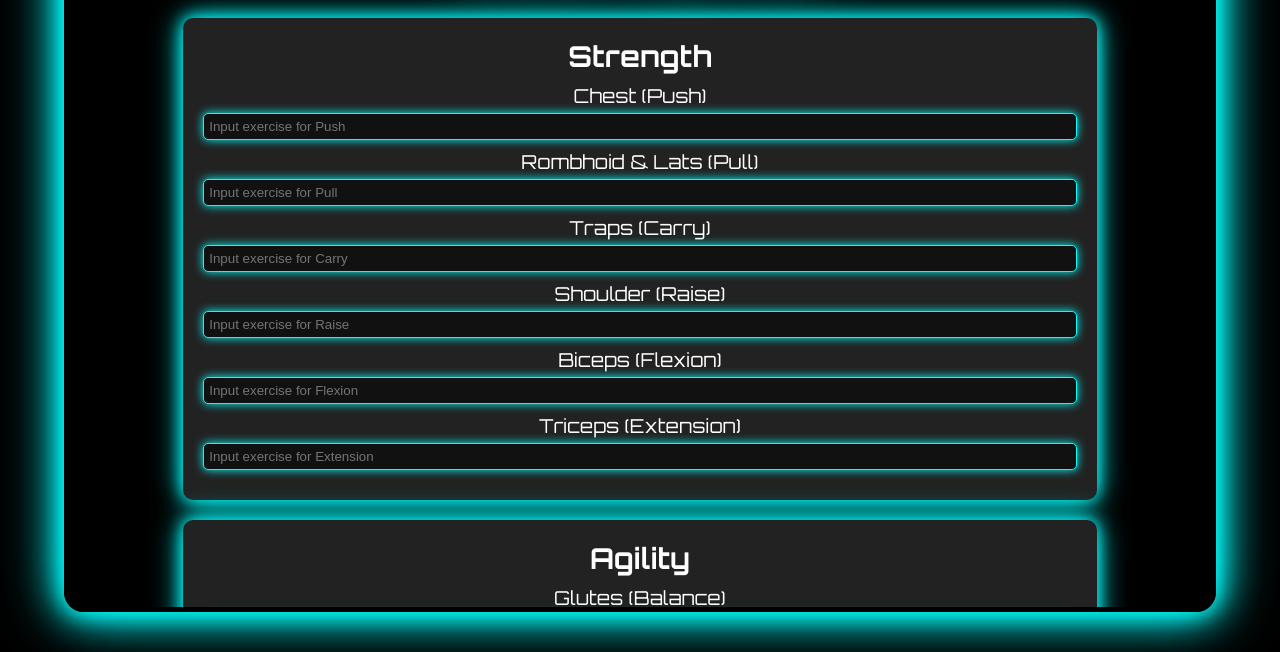
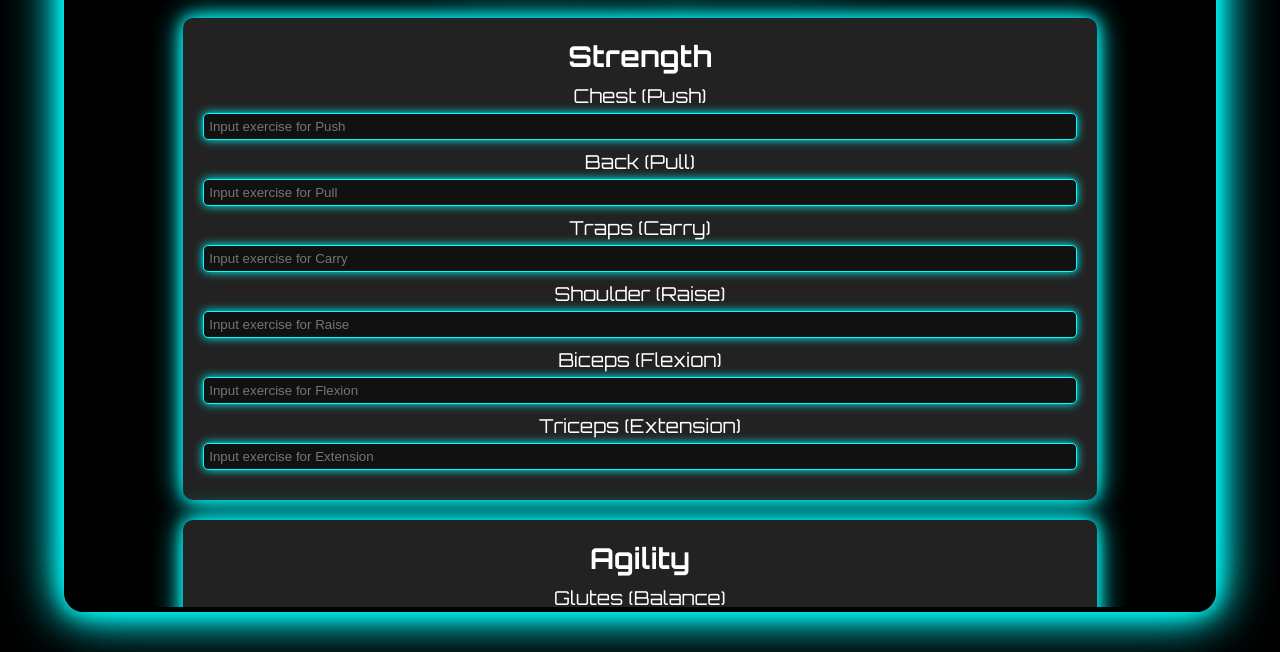
Before and after one commit to 2amXen/Level-Up, a plain HTML site: page index.html in a window 1280 px wide. Shown: the part 148-800 px from the top of the page. Drawn offline with Linux system fonts and the light colour scheme.

Commit message:
Update index.html

```diff
--- a/index.html
+++ b/index.html
@@ -95,7 +95,7 @@
             <h2>Strength</h2>
             <ul>
                 <li><label class="input-label" for="chest">Chest (Push)</label><input id="chest" class="exercise-input" type="text" placeholder="Input exercise for Push"></li>
-                <li><label class="input-label" for="rombhoid">Rombhoid &amp; Lats (Pull)</label><input id="rombhoid" class="exercise-input" type="text" placeholder="Input exercise for Pull"></li>
+                <li><label class="input-label" for="back">Back (Pull)</label><input id="back" class="exercise-input" type="text" placeholder="Input exercise for Pull"></li>
                 <li><label class="input-label" for="traps">Traps (Carry)</label><input id="traps" class="exercise-input" type="text" placeholder="Input exercise for Carry"></li>
                 <li><label class="input-label" for="shoulders">Shoulder (Raise)</label><input id="shoulders" class="exercise-input" type="text" placeholder="Input exercise for Raise"></li>
                 <li><label class="input-label" for="biceps">Biceps (Flexion)</label><input id="biceps" class="exercise-input" type="text" placeholder="Input exercise for Flexion"></li>
```
